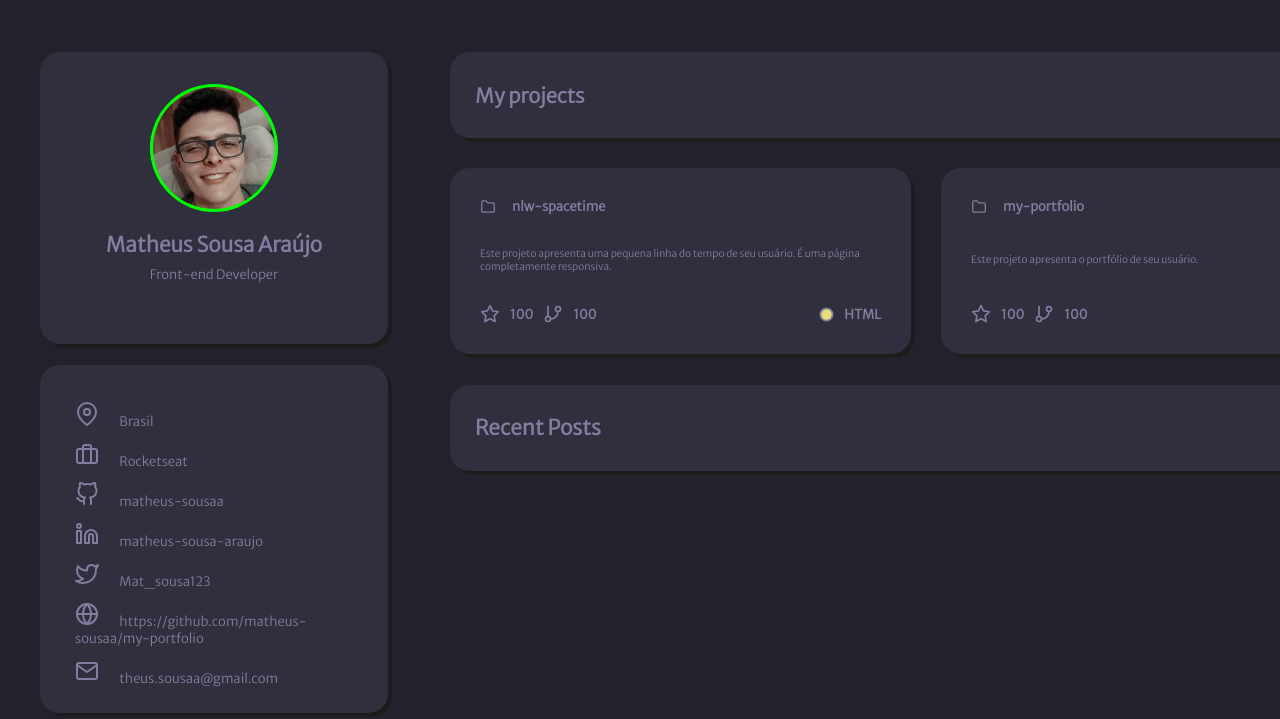
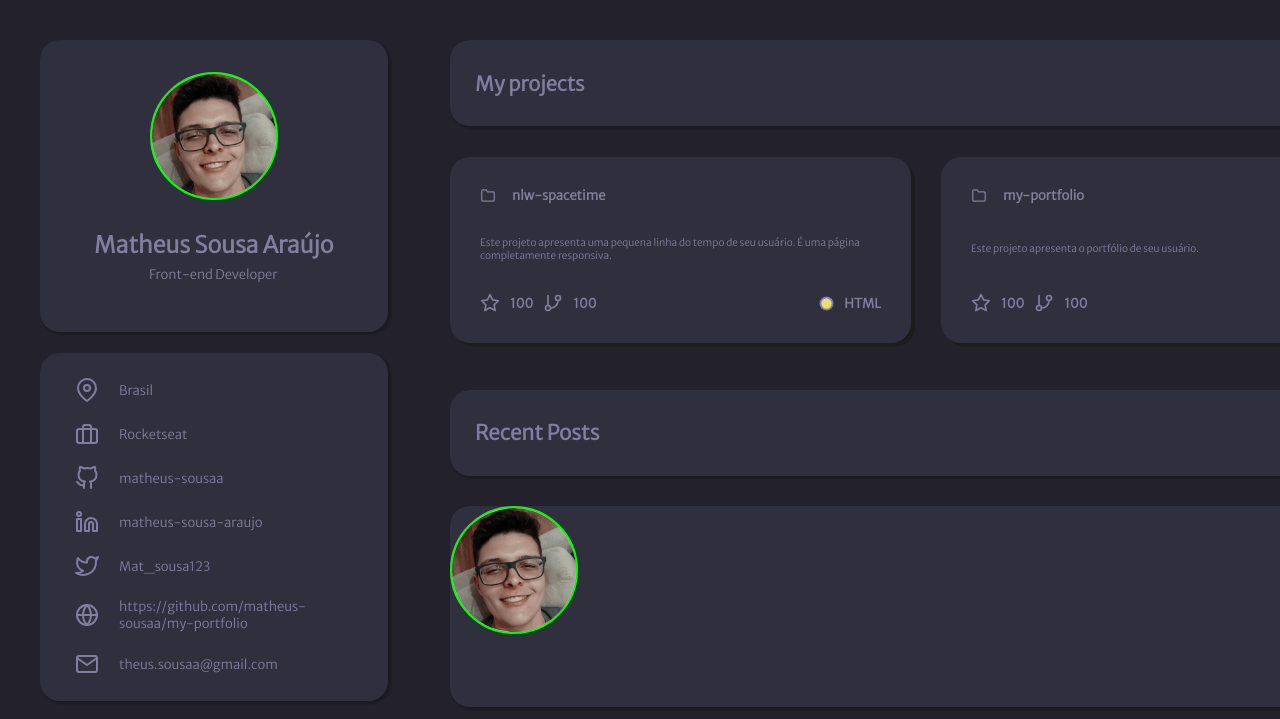
Before and after one commit to matheus-sousaa/my-portfolio, a plain HTML site: page index.html in a window 1280 px wide. Shown: the top 719 px of the page. Drawn offline with Linux system fonts and the light colour scheme.

Commit message:
adjusted some styles and started post section

```diff
--- a/index.html
+++ b/index.html
@@ -29,25 +29,32 @@
             <section class="profile-info" id="social-media">
                 <ul>
                     <li>
-                        <img src="/assets/map-pin.svg" alt="País de origem"> Brasil
+                        <img src="/assets/map-pin.svg" alt="País de origem">
+                        <span>Brasil</span>
                     </li>
                     <li>
-                        <img src="/assets/briefcase.svg" alt="Empresa atual"> Rocketseat
+                        <img src="/assets/briefcase.svg" alt="Empresa atual">
+                        <span>Rocketseat</span>
                     </li>
                     <li>
-                        <img src="/assets/github.svg" alt="Conta do Github"> matheus-sousaa
+                        <img src="/assets/github.svg" alt="Conta do Github">
+                        <span>matheus-sousaa</span>
                     </li>
                     <li>
-                        <img src="/assets/linkedin.svg" alt="Conta do Linkedin"> matheus-sousa-araujo
+                        <img src="/assets/linkedin.svg" alt="Conta do Linkedin">
+                        <span>matheus-sousa-araujo</span>
                     </li>
                     <li>
-                        <img src="/assets/twitter.svg" alt="Conta do Twitter"> Mat_sousa123
+                        <img src="/assets/twitter.svg" alt="Conta do Twitter">
+                        <span>Mat_sousa123</span>
                     </li>
                     <li>
-                        <img src="/assets/globe.svg" alt="Site do usuário"> https://github.com/matheus-sousaa/my-portfolio
+                        <img src="/assets/globe.svg" alt="Site do usuário">
+                        <span>https://github.com/matheus-sousaa/my-portfolio</span>
                     </li>
                     <li>
-                        <img src="/assets/mail.svg" alt="Email do usuário"> theus.sousaa@gmail.com
+                        <img src="/assets/mail.svg" alt="Email do usuário">
+                        <span>theus.sousaa@gmail.com</span>
                     </li>
                 </ul>
             </section>
@@ -162,10 +169,12 @@
             </section>
 
             <section class="main-sections" id="posts-section">
-                <div class="profile-activities" id="profile-posts">
+                <header class="profile-activities" id="profile-posts">
                     <span>Recent Posts</span>
+                </header>
+                <div id="user-post">
+                    <img src="./assets/profile-photo.jpg" alt="Foto de perfil" />
                 </div>
-
             </section>
         </main>
     </body>
--- a/style.css
+++ b/style.css
@@ -62,10 +62,18 @@ main {
 
 #projects-section {
   grid-area: projects-section;
+
+  display: flex;
+  flex-direction: column;
+  gap: 3.1rem;
 }
 
 #posts-section {
   grid-area: posts-section;
+
+  display: flex;
+  flex-direction: column;
+  gap: 3rem;
 }
 
 .profile-info {
@@ -78,11 +86,30 @@ main {
   align-content: space-between;
 
   border-radius: 2rem;
-  box-shadow: 0.4rem 0.35rem rgb(29, 28, 28);
+  box-shadow: 2px 2px 2px 1px rgba(0, 0, 0, 0.2);
+}
+
+#social-media img {
+  width: 2.4rem;
+  height: 2.4rem;
+}
+
+#social-media ul {
+  display: flex;
+  flex-direction: column;
+
+  gap: 2rem;
+}
+
+#social-media ul li {
+  display: flex;
+  align-items: center;
+
+  gap: 2rem;
 }
 
 #profile-photo {
-  margin-top: 5.2rem;
+  margin-top: 4rem;
   height: 29.2rem;
   padding: 3.2rem 0rem;
 
@@ -90,24 +117,30 @@ main {
 }
 
 #profile-photo #user-name {
-  font-size: 2.08rem;
+  width: 24rem;
+  height: 2.6rem;
+
+  font-size: 2.3rem;
   font-weight: 700;
-  margin-top: 2rem;
+  margin-top: 3rem;
 }
 
 #profile-photo #user-job {
+  width: 13rem;
+  height: 1.7rem;
+
   font-size: 1.3rem;
   font-weight: 400;
-  margin-top: 0.8rem;
+  margin-top: 1rem;
 }
 
 #profile-photo img {
   width: 12.8rem;
   height: 12.8rem;
-  border-radius: 50%;
 
-  border: 0.3rem solid transparent;
-  background: #00ff00;
+  border-radius: 12.8rem;
+  border: 2px solid #0f0;
+  background: url(<path-to-image>), lightgray 50% / cover no-repeat;
 }
 
 #social-media {
@@ -121,10 +154,6 @@ main {
   font-size: 1.3rem;
 
   list-style-type: none;
-}
-
-#social-media img {
-  margin: 1.2rem 1.8rem 0rem 0rem;
 }
 
 #technologies {
@@ -213,14 +242,14 @@ main {
   background-color: #302f3d;
 
   border-radius: 2rem;
-  box-shadow: 0.4rem 0.35rem rgb(29, 28, 28);
+  box-shadow: 2px 2px 2px 1px rgba(0, 0, 0, 0.2);
 
   display: flex;
   align-items: center;
 }
 
 #profile-projects {
-  margin-top: 5.2rem;
+  margin-top: 4rem;
   font-size: 2rem;
   font-weight: 700;
 
@@ -249,7 +278,6 @@ main {
 .projects {
   height: 18.6rem;
   width: 46.1rem;
-  margin: 3rem 0 3rem 0;
   padding: 3rem;
 
   background-color: #302f3d;
@@ -296,10 +324,28 @@ main {
 }
 
 #profile-posts {
-  margin-top: 2.5rem;
-  font-size: 2.08rem;
+  margin-top: 3rem;
+  font-size: 2.06rem;
   font-weight: 700;
 
   display: flex;
   align-content: center;
 }
+
+#user-post {
+  width: 95.2rem;
+  height: 20.1rem;
+
+  border-radius: 2rem;
+  background: #302f3d;
+  box-shadow: 2px 2px 2px 1px rgba(0, 0, 0, 0.2);
+}
+
+#user-post img {
+  width: 12.8rem;
+  height: 12.8rem;
+
+  border-radius: 12.8rem;
+  border: 2px solid #0f0;
+  background: url(<path-to-image>), lightgray 50% / cover no-repeat;
+}
```
